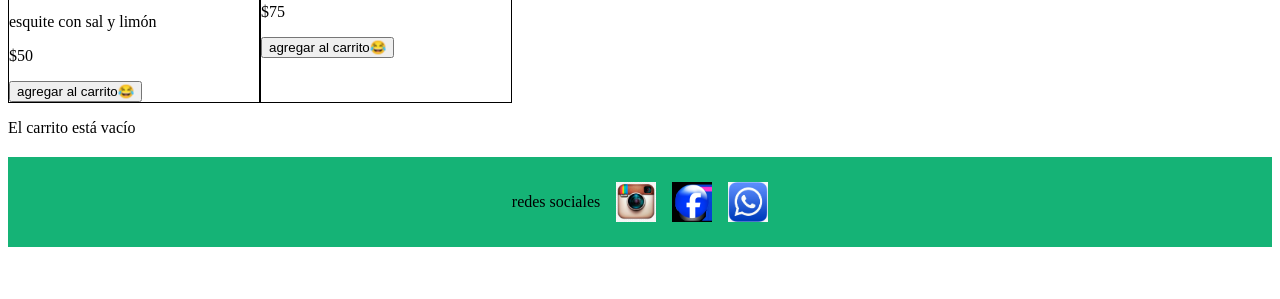
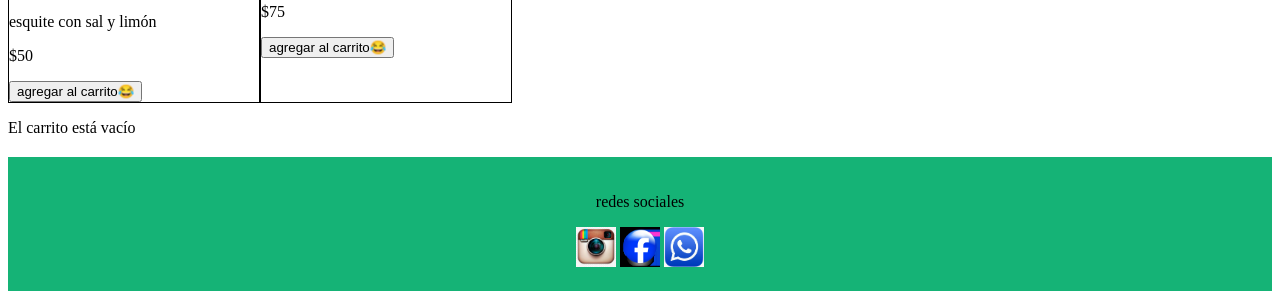
Before and after one commit to dzarzaperez-rgb/la-grasa, a plain HTML site: page index.html in a window 1280 px wide. Shown: the part 556-855 px from the top of the page. Before the commit the page ends 811 px from the top, so only its background shows below. Drawn offline with Linux system fonts and the light colour scheme.

Commit message:
alinear footer y agregar imagenes corregido

```diff
--- a/styles.css
+++ b/styles.css
@@ -46,14 +46,6 @@ footer {
     padding: 20px;
 }
 
-footer {
-    display: flex;
-    align-items: center;
-    gap: 16px;
-    justify-content: center;
-    padding: 20px;
-}
-
 footer img {
     width: 40px;
     height: 40px;
```
